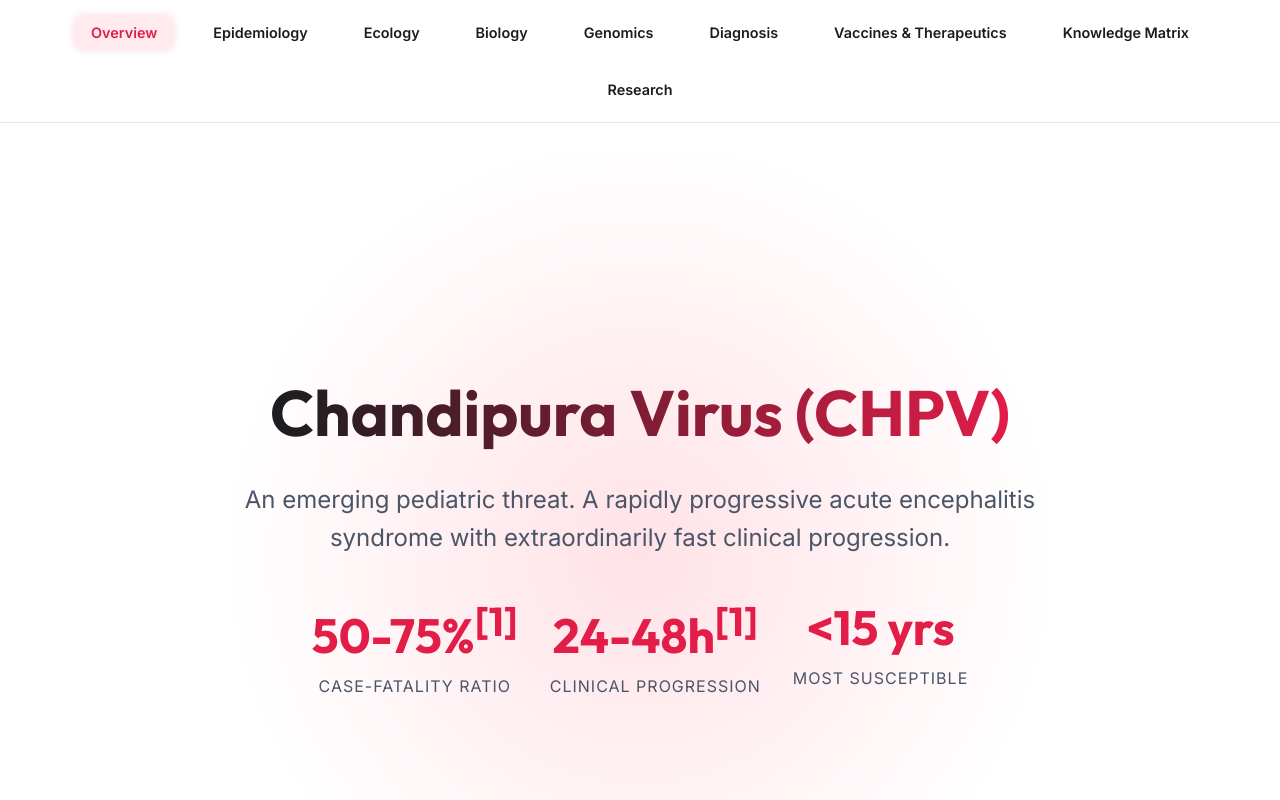
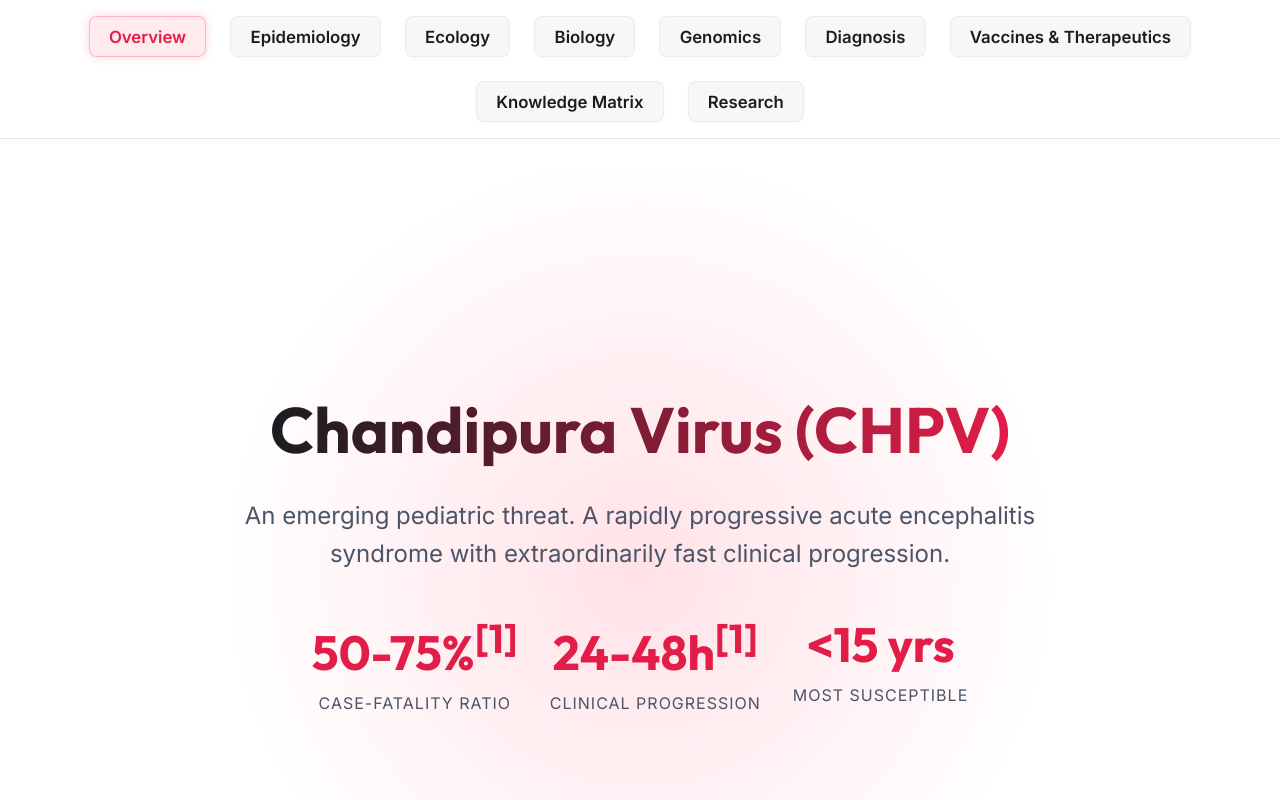
Before and after one commit to amrutkpatel/CHPVWeb, a React (Vite) app: page / in a window 1280 px wide. Shown: the top 800 px of the page. Built offline with nearby package versions, Linux system fonts and the light colour scheme.

Commit message:
Enhance navigation tab styling

```diff
--- a/src/App.css
+++ b/src/App.css
@@ -13,26 +13,29 @@
 }
 
 .sticky-nav button {
-  background: none;
-  border: none;
+  background: rgba(0, 0, 0, 0.03);
+  border: 1px solid rgba(0, 0, 0, 0.05);
   color: var(--text-primary);
   font-weight: 600;
-  font-size: 0.9rem;
+  font-size: 1.05rem;
   font-family: var(--font-body);
   cursor: pointer;
-  padding: 0.5rem 1rem;
+  padding: 0.6rem 1.2rem;
   border-radius: 8px;
   transition: all 0.3s ease;
+  box-shadow: 0 2px 4px rgba(0, 0, 0, 0.02);
 }
 
 .sticky-nav button:hover {
   color: var(--accent-color);
-  background: rgba(0, 0, 0, 0.05);
+  background: rgba(0, 0, 0, 0.08);
+  border-color: rgba(0, 0, 0, 0.1);
 }
 
 .sticky-nav button.active {
   color: var(--accent-color);
   background: rgba(255, 59, 92, 0.1);
+  border-color: rgba(255, 59, 92, 0.3);
   box-shadow: 0 0 10px var(--accent-glow);
 }
 
```
